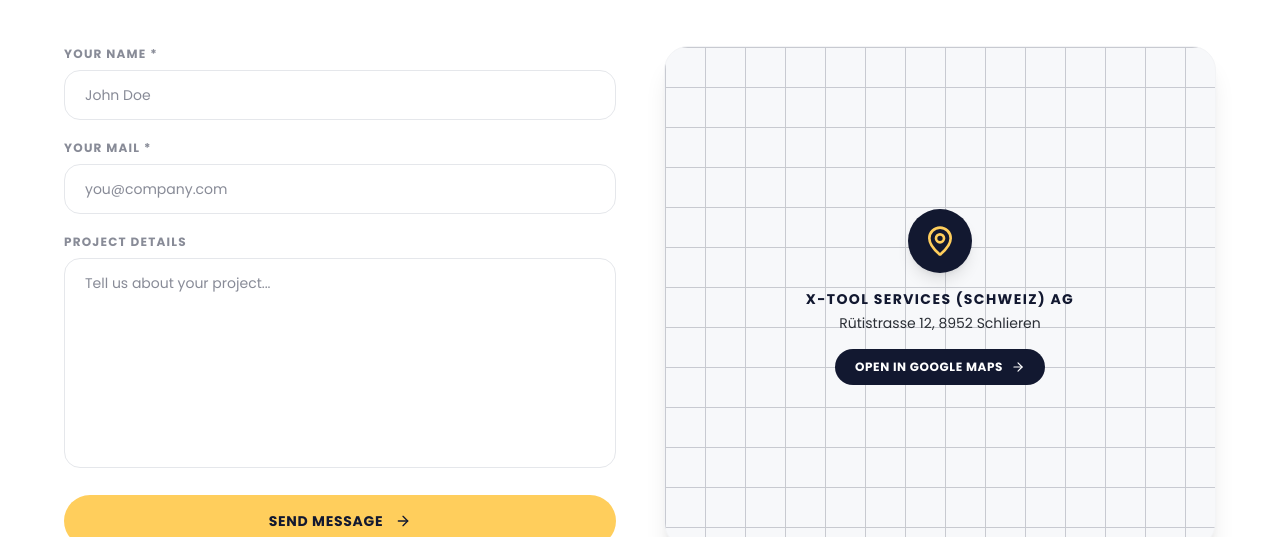
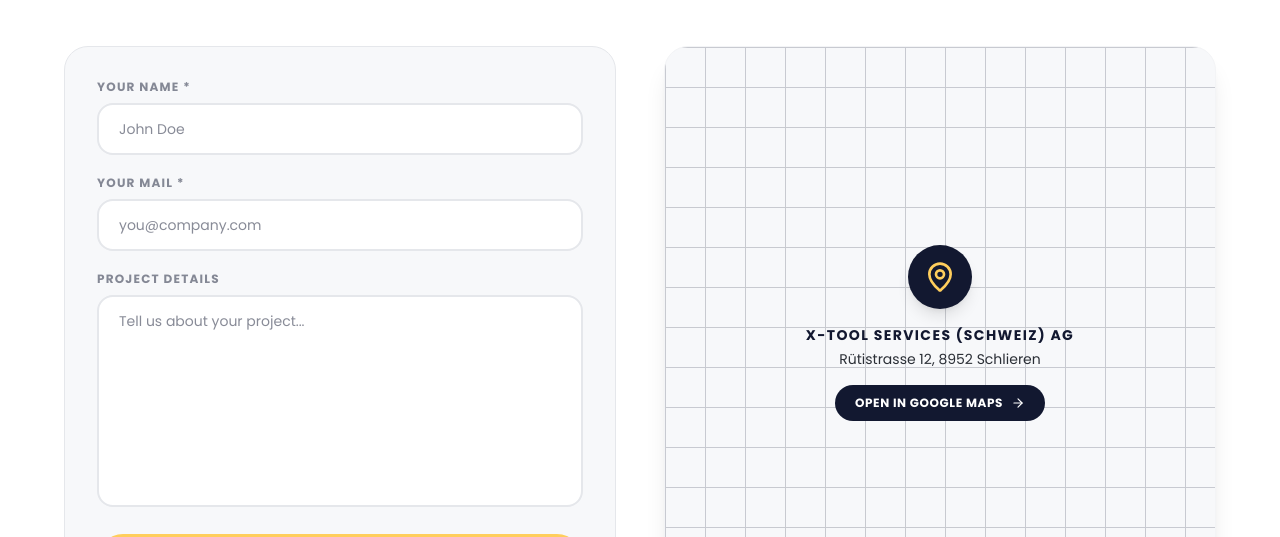
Before and after one commit to RabiiAlaouiLamharzi/Promopers-testing, a Next.js app: page /contact in a window 1280 px wide. Shown: the part 415-952 px from the top of the page. Built offline with nearby package versions, Linux system fonts and the light colour scheme; no server answers.

Commit message:
Wrap contact form in visible card so Figma plugin can detect it
Made-with: Cursor

```diff
--- a/app/contact/page.tsx
+++ b/app/contact/page.tsx
@@ -138,7 +138,7 @@ function ContactFormAndMapSection() {
     })
   }
 
-  const inputCls = "w-full px-5 py-3.5 rounded-xl border border-gray-200 focus:border-[#121830] outline-none transition-colors text-[#121830] bg-white text-sm"
+  const inputCls = "w-full px-5 py-3.5 rounded-xl border-2 border-gray-200 focus:border-[#121830] outline-none transition-colors text-[#121830] bg-white text-sm"
 
   return (
     <section id="contact-form" className="pb-8 bg-white" style={{ scrollMarginTop: '30px' }}>
@@ -147,7 +147,7 @@ function ContactFormAndMapSection() {
         <div className="grid lg:grid-cols-2 gap-12 items-stretch">
 
           {/* Contact Form */}
-          <form onSubmit={handleSubmit} className="space-y-5">
+          <form onSubmit={handleSubmit} className="space-y-5 bg-[#F7F8FA] rounded-3xl p-8 border border-gray-200">
             <div>
               <label className="block text-xs font-bold text-[#121830]/50 uppercase tracking-widest mb-2">{t("contact.yourName")} *</label>
               <input type="text" name="name" placeholder="John Doe" value={formData.name} onChange={handleChange} required className={inputCls} />
```
